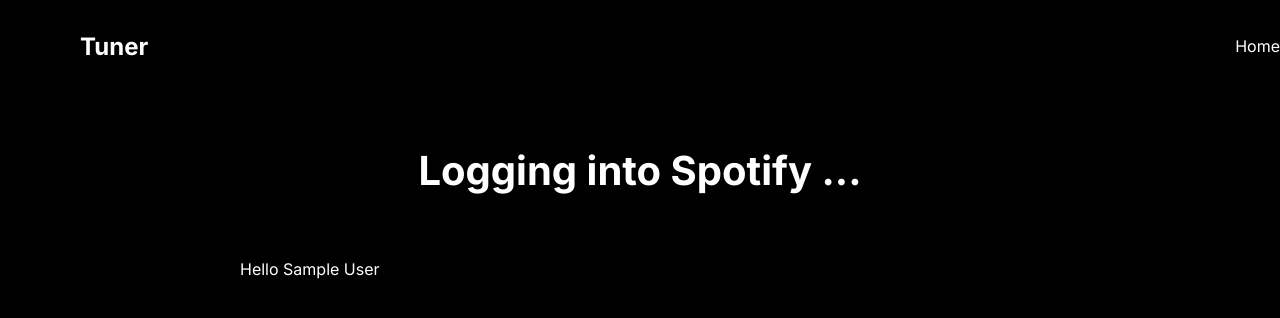
After one commit to BlakeJC94/tuner, a Flask app: template templates/login.html in a window 1280 px wide. The commit adds this page. Shown: the top 318 px of the page. Run offline with Flask 3, Linux system fonts and the light colour scheme; the template is opened without the code that fills it: most values are stand-ins (such as "Sample title", 1, 10 or a date in 2020).

Commit message:
Add login page

```diff
--- a/app.py
+++ b/app.py
@@ -1,13 +1,38 @@
-from flask import Flask, render_template
+import logging
+import os
+
+import spotipy
+from dotenv import load_dotenv
+from spotipy.oauth2 import SpotifyOAuth
+from spotipy.cache_handler import FlaskSessionCacheHandler
+from flask import Flask, render_template, session
+
+from tuner.globals import SCOPE
+
+load_dotenv()
 
 app = Flask(__name__)
+app.secret_key = os.getenv('SECRET_KEY', 'default_fallback_key')  # Required to use session
+
+app.logger.setLevel(logging.INFO)
 
 
 # Define pages
-@app.route('/')
+@app.route("/")
 def home():
-    return render_template('home.html')
+    return render_template("home.html")
 
-@app.route('/upload_instructions')
-def upload_instructions():
-    return "foo"
+
+@app.route("/login")
+def login():
+
+    sp = spotipy.Spotify(
+        auth_manager=SpotifyOAuth(
+            scope=SCOPE,
+            show_dialog=True,
+            cache_handler=FlaskSessionCacheHandler(session),
+        ),
+    )
+    user = sp.current_user()
+
+    return render_template("login.html", display_name=user['display_name'])
--- a/static/index.css
+++ b/static/index.css
@@ -137,28 +137,28 @@
 .center-justify h1 {
     text-align: center;
     font-size: 40px;
-    color: black;
+    color: white;
     padding: 15px;
 }
 
 .center-justify h2 {
     text-align: center;
     font-size: 30px;
-    color: black;
+    color: white;
     padding: 5px;
 }
 
 .center-justify h3 {
     text-align: center;
     font-size: 20px;
-    color: black;
+    color: white;
     padding: 5px;
 }
 
 .center-justify h4 {
     text-align: justify;
     font-size: 18px;
-    color: black;
+    color: white;
     padding: 5px;
 }
 
@@ -472,7 +472,7 @@
 
     .nav-links.active a {
         text-decoration: none;
-        color: black;
+        color: white;
         font-size: 16px;
     }
 
--- a/templates/home.html
+++ b/templates/home.html
@@ -6,7 +6,7 @@
 
 <section class="hero">
     <h1>Discover Spotify users with a similar music taste to you</h1>
-    <!-- <a href="{{ url_for('upload_instructions') }}" class="cta-button-large">Launch Tuner</a> -->
+    <!-- <a href="{{ url_for('login') }}" class="cta-button-large">Launch Tuner</a> -->
 </section>
 <section class="center-justify">
     <h3>What is Tuner?</h3>
@@ -33,6 +33,7 @@
         Click below to log into Spotify and find like-minded users.
     </p>
     <!-- Too much padding here -->
-    <a href="{{ url_for('upload_instructions') }}" class="cta-button-large">Launch Tuner</a>
+    <a href="{{ url_for('login') }}" class="cta-button-large">Launch Tuner</a>
 </section>
+
 {% endblock %}
--- /dev/null
+++ b/templates/login.html
@@ -0,0 +1,14 @@
+{% extends "base.html" %}
+
+{% block title %}Tuner{% endblock %}
+
+{% block content %}
+
+<section class="center-justify">
+    <h1>Logging into Spotify ...</h1>
+    <p>
+        Hello {{ display_name }}
+    </p>
+</section>
+
+{% endblock %}
```
